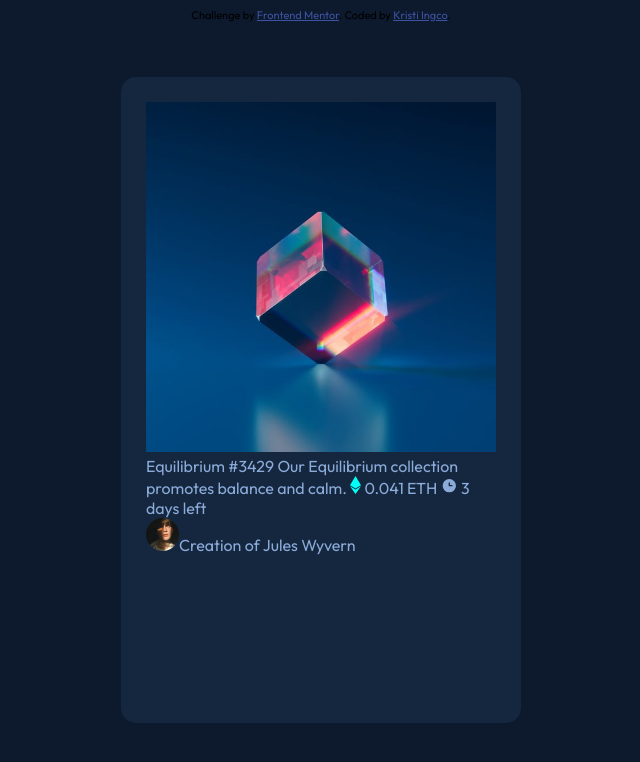
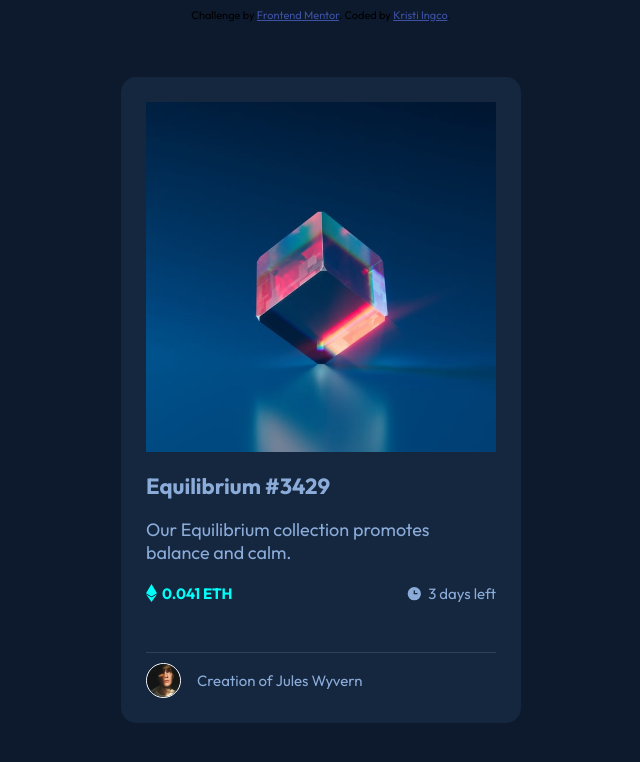
Before and after one commit to MatteoBuxman/preview-card-component, a plain HTML site: page index.html in a window 1280 px wide. Shown: the whole page, without its empty margins (319-959 px from the left). Drawn offline with Linux system fonts and the light colour scheme.

Commit message:
Fix inner elements' position and size

```diff
--- a/index.html
+++ b/index.html
@@ -17,22 +17,34 @@
 <body>
 
   <div class="card">
+    <div class="card-content">
     <div class="card-image">
       <img src="images/image-equilibrium.jpg" alt="Equilibrium"/>
     </div>
+    <div class="card-text">
     <div class="card-details">
-      Equilibrium #3429
+      <h1>Equilibrium #3429</h1>
 
-      Our Equilibrium collection promotes balance and calm.
-      <img src="images/icon-ethereum.svg" alt="Ethereum Icon"/>
-      0.041 ETH
-      <img src="images/icon-clock.svg" alt="Clock Icon"/>
-      3 days left
+      <p>Our Equilibrium collection promotes balance and calm.</p>
+      <div class="card-stats">
+        <div class="card-eth">
+        <img src="images/icon-ethereum.svg" alt="Ethereum Icon"/>
+        <span class="card-eth-text">0.041 ETH</span>
+        </div>
+        <div class="card-clock">
+        <img src="images/icon-clock.svg" alt="Clock Icon"/>
+         <span class="card-clock-text">3 days left</span>
+      </div>
+      </div>
+
     </div>
     <div class="card-creator">
-      <img src="images/image-avatar.png" alt="Creator Avatar">Creation of Jules Wyvern
+      <img src="images/image-avatar.png" alt="Creator Avatar">
+      <span class="card-creator-text">Creation of Jules Wyvern</span>
+
     </div>
-
+  </div>
+  </div>
   </div>
 
 
--- a/main.scss
+++ b/main.scss
@@ -1,6 +1,9 @@
 $bg-color: #0D192C;
 $card-color: #15263F;
-$paragraph-color: #8BACD9;
+$primary-color: #8BACD9;
+$secondary-color: #FFFFFF;
+$highlight-color: #00FFF8;
+$line-color: #2E405A;
 
 @font-face {
     font-family: "Outfit";
@@ -11,13 +14,14 @@ $paragraph-color: #8BACD9;
 body {
     background-color: $bg-color;
     font-family: "Outfit", Arial, Helvetica, sans-serif;
+    font-size: 18px;
 }
 
 .card {
     max-width: 350px;
     max-height: 596px;
     width: 75%;
-    height: 80%;
+    height: 75%;
     position: absolute;
     top: 0;
     bottom: 0;
@@ -25,9 +29,19 @@ body {
     right: 0;
     margin: auto;
     background-color: $card-color;
-    color: $paragraph-color;
+    color: $primary-color;
     padding: 25px;
     border-radius: 15px;
+
+    display: flex;
+    flex-direction: row;
+
+    .card-content {
+
+        display: flex;
+        flex-direction: column;
+
+    }
 
     .card-image {
         img {
@@ -35,10 +49,60 @@ body {
         }
     }
 
+    .card-text {
+
+        display: flex;
+        flex-direction: column;
+        height: 100%;
+        justify-content: space-between;
+
+    }
+
+    .card-details h1 {
+
+        font-size: 22px;
+    }
+
+    .card-stats {
+        display: flex;
+        justify-content: space-between;
+        font-size: 15px;
+        margin-top: 20px;
+    }
+
+    .card-eth,
+    .card-clock {
+        display: flex;
+        align-items: center;
+
+        .card-eth-text,
+        .card-clock-text {
+            margin-left: 5px;
+        }
+    }
+
+    .card-eth {
+        .card-eth-text {
+            font-weight: bold;
+            color: $highlight-color;
+        }
+    }
+
     .card-creator {
+        display: flex;
+        align-items: center;
+        border-top: 1px solid $line-color;
+        padding: 10px 0px 0px 0px;
+        font-size: 15px;
+
+
         img {
             width: 33px;
             height: 33px;
+            border: 1px solid $secondary-color;
+            border-radius: 100%;
+            margin-right: 16px;
         }
+
     }
 }
```
Also changed, not shown: main.css, 1 other file.
